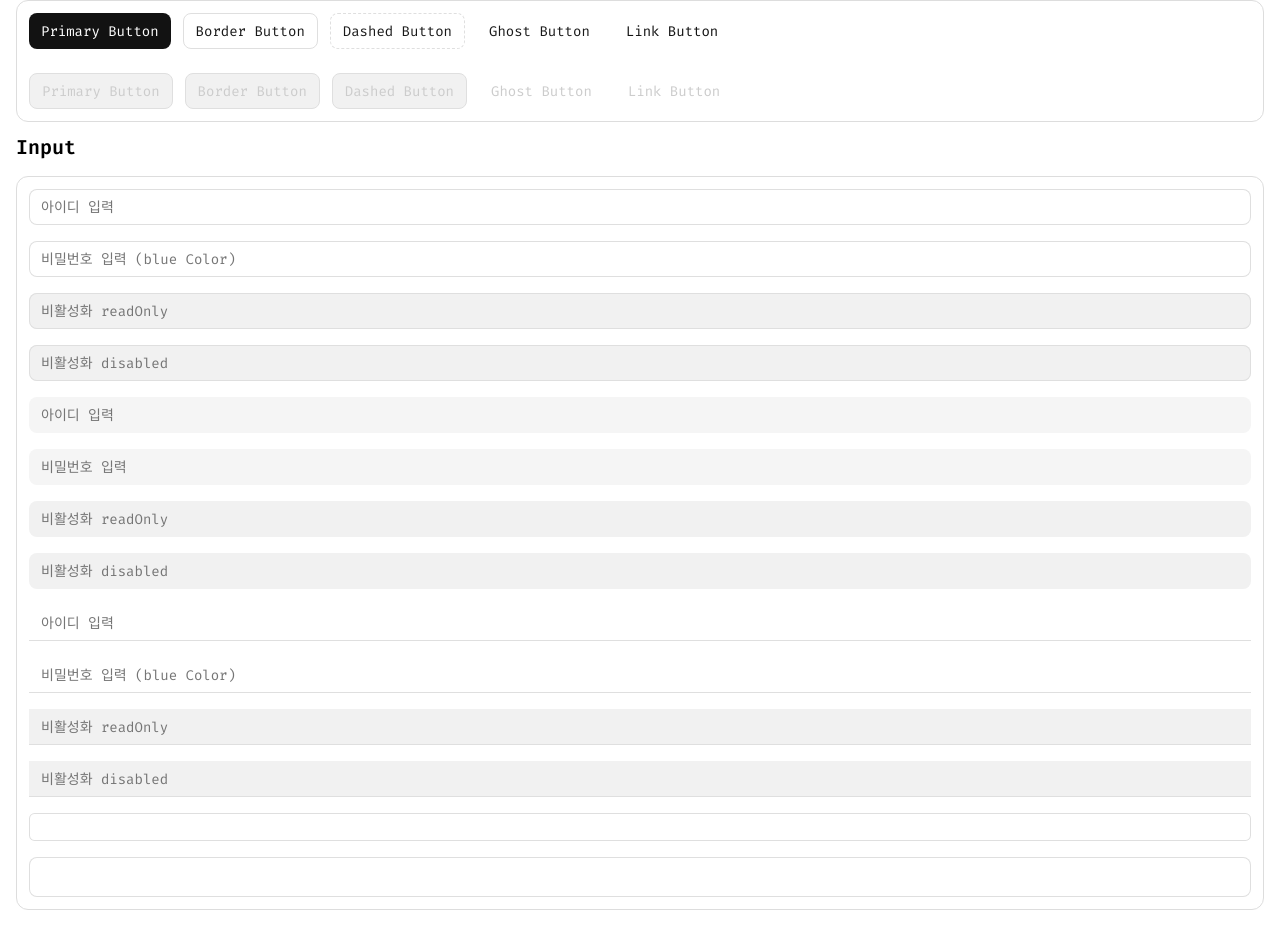
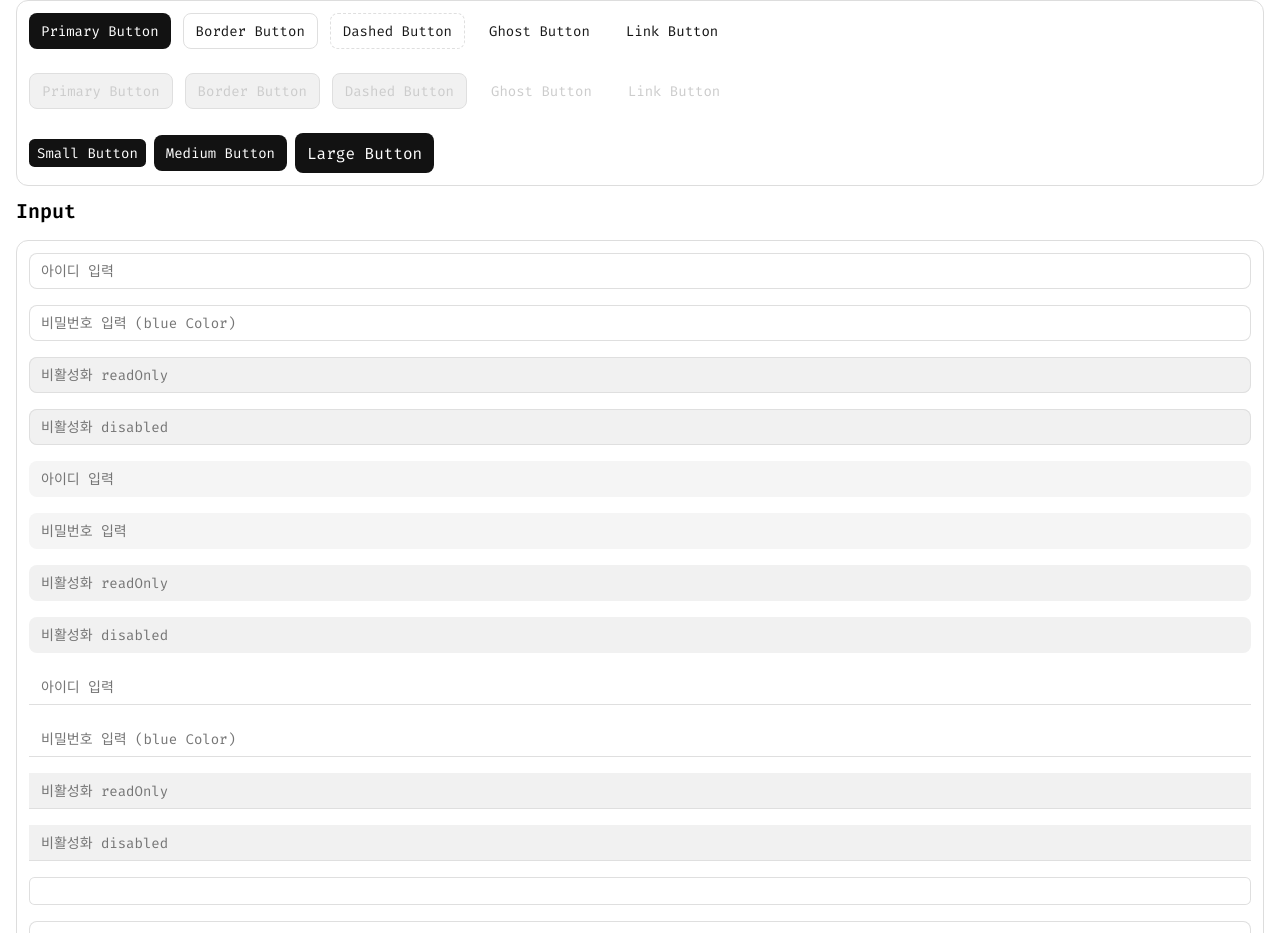
Before and after one commit to kim-elijah-sol/my-ui-kit, a React (Vite) app in the folder examples/ui-kit-example/: page / in a window 1280 px wide. Shown: the part 1038-1971 px from the top of the page. Built offline with nearby package versions, Linux system fonts and the light colour scheme.

Commit message:
feat(exmaple): Button size 별로 렌더링

```diff
--- a/examples/ui-kit-example/src/App.tsx
+++ b/examples/ui-kit-example/src/App.tsx
@@ -175,6 +175,14 @@ const App = () => {
           <Button variant='link' disabled>
             Link Button
           </Button>
+
+          <div css={{ flexBasis: '100%', height: 0 }} />
+
+          <Flex align='center' gap={8}>
+            <Button size='sm'>Small Button</Button>
+            <Button>Medium Button</Button>
+            <Button size='lg'>Large Button</Button>
+          </Flex>
         </Flex>
       </div>
 
```
